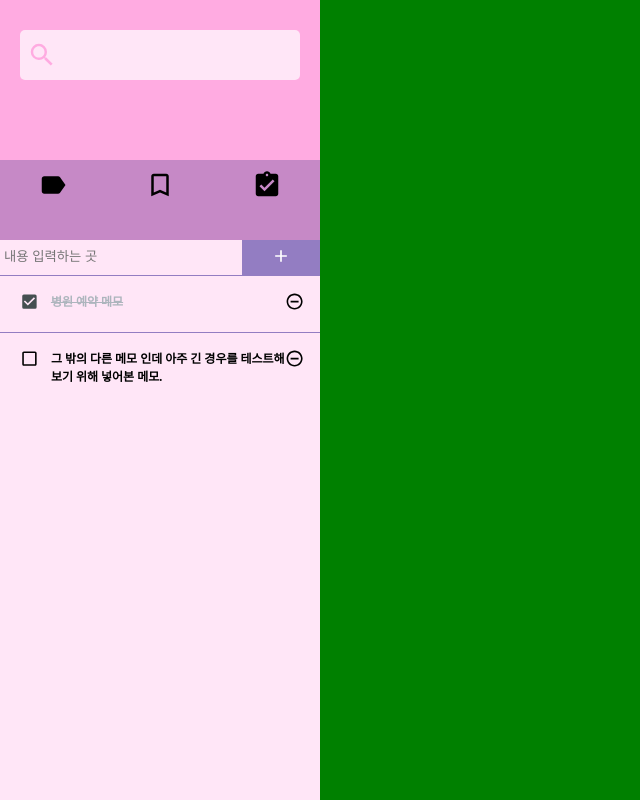
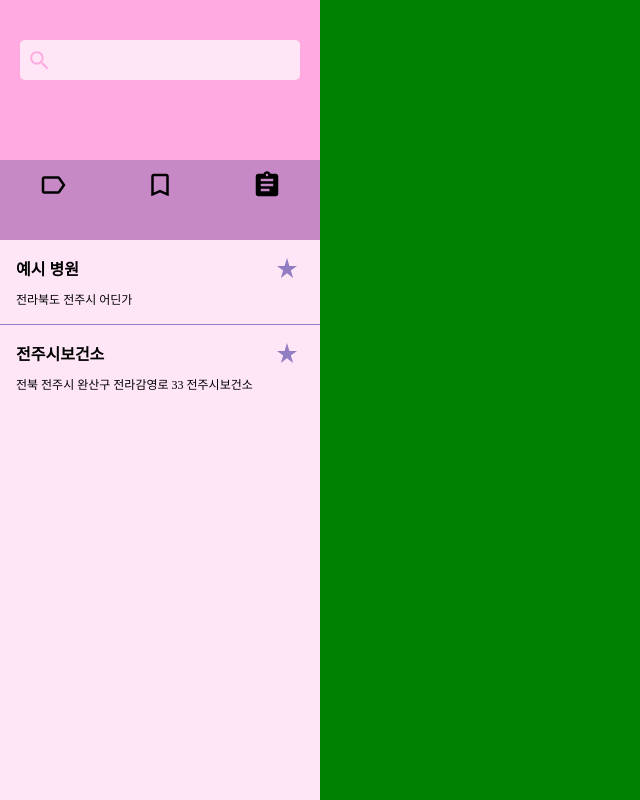
Before and after one commit to ksnd0297/doyouknowjeonju, a React (Create React App) app: page / in a window 1280 px wide. Shown: the top 800 px of the page, without its empty margins (0-640 px from the left). Built offline with nearby package versions, Linux system fonts and the light colour scheme.

Commit message:
[수빈] 북마크 제작 완료. ppt 제작 당시에는 css에 문제가 있어 추가하지 못했으나 방금 해결함

```diff
--- a/src/components/Bookmark/Bookmark.js
+++ b/src/components/Bookmark/Bookmark.js
@@ -1,13 +1,40 @@
-import React, { useState } from "react";
+import React, { useState, useCallback } from "react";
+import { BookmarkListItem } from "./BookmarkListItem.js";
+import "../../scss/Bookmark/Bookmark.scss";
 
 export const Bookmark = () => {
-  const [hospital, setHospital] = useState([
+  const [hospitals, setHospital] = useState([
+    //예시로 만든 객체 리스트
     {
       id: 1,
-      name: "예시 병원",
+      hosName: "예시 병원",
       address: "전라북도 전주시 어딘가",
     },
+    {
+      id: 2,
+      hosName: "전주시보건소",
+      address: "전북 전주시 완산구 전라감영로 33 전주시보건소",
+    },
   ]);
+  const bookmarkRemove = useCallback(
+    //북마크 제거를 위해 만든 함수
+    (id) => {
+      setHospital(hospitals.filter((hospital) => hospital.id !== id));
+    },
+    [hospitals]
+  );
 
-  return <div className="Bookmark_main">{/* 북마크 리스트 */}</div>;
+  return (
+    <div className="Bookmark_main">
+      <div className="Bookmark_List">
+        {hospitals.map((hospital) => (
+          <BookmarkListItem
+            bookmarkLists={hospital}
+            key={hospital.id}
+            bookmarkListsRemove={bookmarkRemove}
+          />
+        ))}
+      </div>
+    </div>
+  );
 };
--- a/src/components/Bookmark/BookmarkListItem.js
+++ b/src/components/Bookmark/BookmarkListItem.js
@@ -1,3 +1,21 @@
 import React from "react";
+import { MdStarRate } from "react-icons/md";
+import "../../scss/Bookmark/BookmarkListItem.scss";
 
-export const BookmarkListItem = () => {};
+export const BookmarkListItem = ({ bookmarkLists, bookmarkListsRemove }) => {
+  const { id, hosName, address } = bookmarkLists;
+  return (
+    <div className="BookmarkListItem_Main">
+      <div className="BookmarkListItem_title">
+        <div className="BokkmarkListItem_HosName">{hosName}</div>
+        <div className="BookmarkListItem_Address">{address}</div>
+      </div>
+      <div
+        className="BokkmarkListItem_Remove"
+        onClick={() => bookmarkListsRemove(id)}
+      >
+        <MdStarRate />
+      </div>
+    </div>
+  );
+};
--- a/src/components/Menu/Menu.js
+++ b/src/components/Menu/Menu.js
@@ -3,20 +3,17 @@ import {
   MdBookmarks,
   MdBookmarkBorder,
   MdAssignment,
-  MdAssignmentTurnedIn,
+  MdContentPaste,
   MdLabel,
   MdLabelOutline,
 } from "react-icons/md";
 import "../../scss/Menu/Menu.scss";
-import { Bookmark } from "../Bookmark/Bookmark";
-import { Tag } from "../Tags/Tag";
-import { Todo } from "../Todo/Todo";
 
 export const Menu = () => {
   const [pages, setPage] = useState([
-    { id: 1, Page_Name: "Tag", checked: true },
+    { id: 1, Page_Name: "Tag", checked: false },
     { id: 2, Page_Name: "Bookmark", checked: false },
-    { id: 3, Page_Name: "TodoList", checked: false },
+    { id: 3, Page_Name: "TodoList", checked: true },
   ]);
 
   const menuChange = useCallback(
@@ -38,7 +35,7 @@ export const Menu = () => {
         {pages[1].checked ? <MdBookmarks /> : <MdBookmarkBorder />}
       </div>
       <div className="Menu_goTodo" onClick={menuChange}>
-        {pages[2].checked ? <MdAssignment /> : <MdAssignmentTurnedIn />}
+        {pages[2].checked ? <MdAssignment /> : <MdContentPaste />}
       </div>
     </div>
   );
--- a/src/components/Search/Search.js
+++ b/src/components/Search/Search.js
@@ -28,8 +28,7 @@ export const Search = () => {
           <Menu />
         </div>
         <div className="Search_tabs">
-          {/* 스펠링 틀림 tab */}
-          <Todo />
+          <Bookmark />
         </div>
       </div>
     </div>
--- a/src/scss/Bookmark/Bookmark.scss
+++ b/src/scss/Bookmark/Bookmark.scss
@@ -0,0 +1,8 @@
+.Bookmark_main{
+    height: 100%;
+    background-color: #FFE6F7;
+    .Bookmark_List{
+        flex:1;
+    }
+
+}
--- a/src/scss/Bookmark/BookmarkListItem.scss
+++ b/src/scss/Bookmark/BookmarkListItem.scss
@@ -0,0 +1,27 @@
+.BookmarkListItem_Main{
+    background-color: #FFE6F7;
+    padding: 1rem;
+    display: flex;
+    .BookmarkListItem_title{
+        width: 90%;
+        .BokkmarkListItem_HosName{
+            flex:1;
+            font-weight: bold;
+            padding-bottom: 10px;
+        }
+        .BookmarkListItem_Address{
+            flex:1;
+            font-size: 12px;
+        }
+    }
+    .BokkmarkListItem_Remove{
+        width:10%;
+        flex:1;
+        font-size: 24px;
+        color: #937DC2;
+    }
+
+    & + &{
+        border-top: 1px solid #937DC2;
+    }
+}
--- a/src/scss/Search/Searchbar.scss
+++ b/src/scss/Search/Searchbar.scss
@@ -1,22 +1,22 @@
 .Searchbar_main{
     display: flex;
     flex:1;
-    padding-top: 10px;
+    padding-top: 20px;
     .Searchbar_button{
         position: absolute;
         top: 10%;
         margin-left: 7px;
-        margin-top: 14px;
+        margin-top: 22px;
         z-index: 1;
         color: #FFABE1;
-        font-size: 30px;
+        font-size: 25px;
         border:none;
         background: none;
     }
     .Searchbar_input{
 
         width: 300px;
-        height: 50px;
+        height: 40px;
         background: #FFE6F7;
         border: none;
         font-size: 10pt;
```
